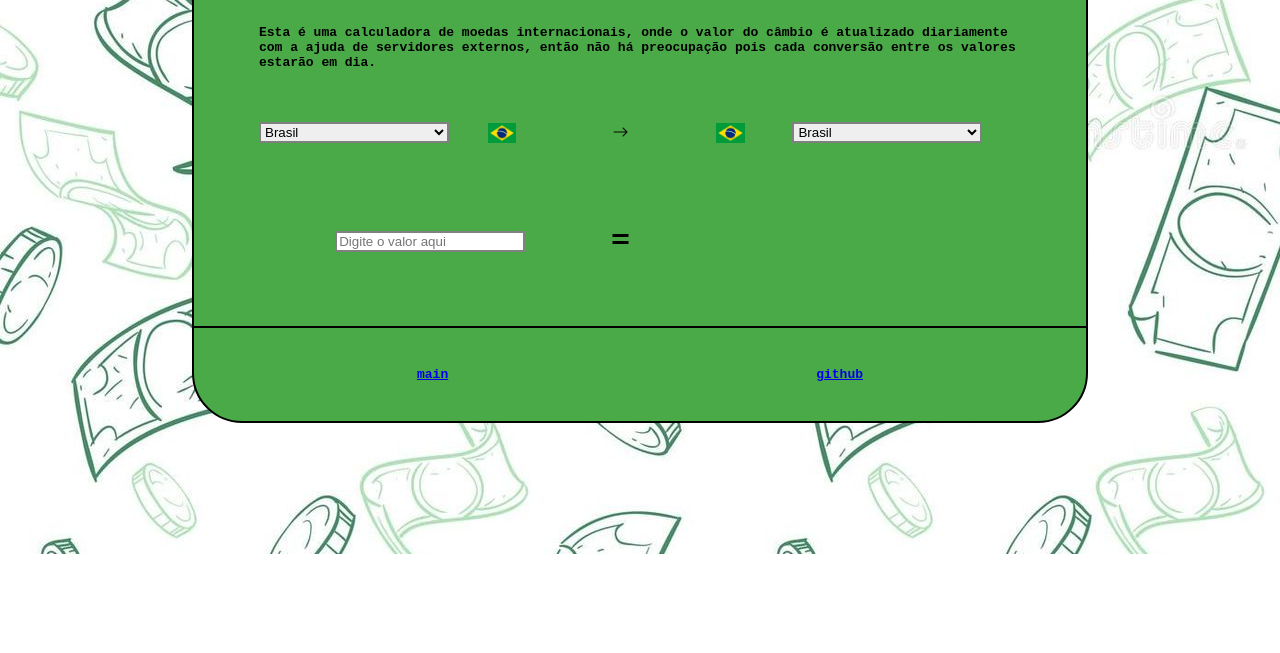
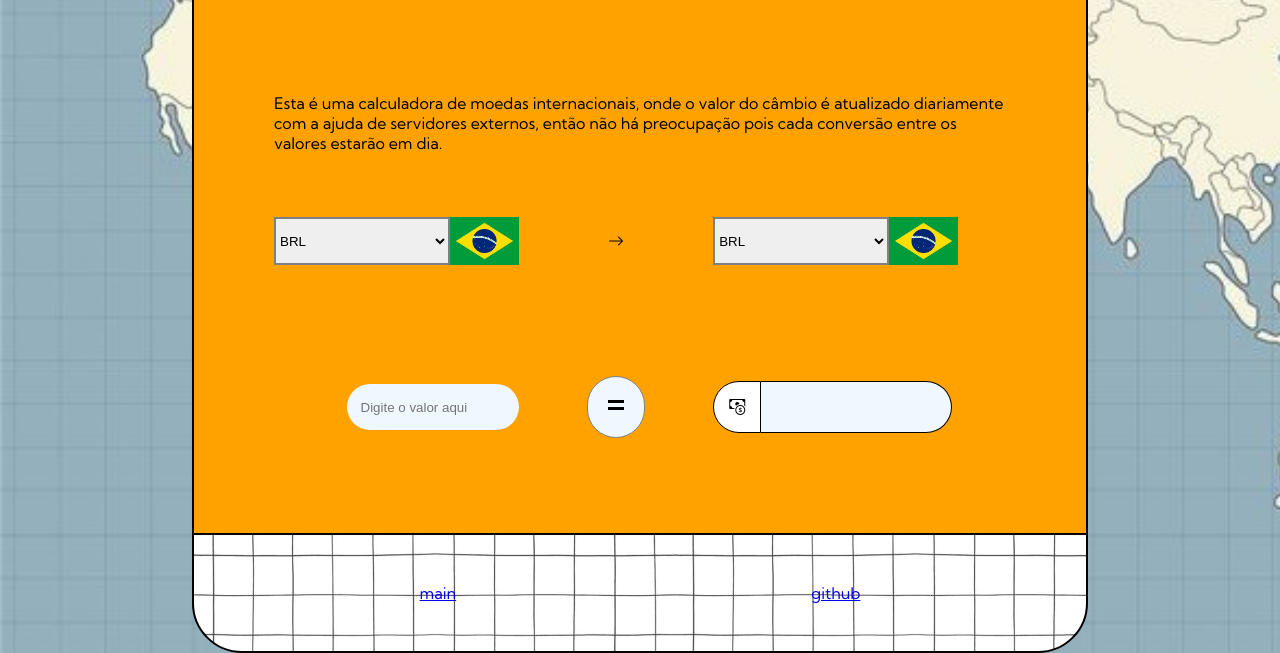
Before and after one commit to Devs097518/Coin_Conversor, a plain HTML site: page index.html in a window 1280 px wide. Shown: the part 246-899 px from the top of the page. Before the commit the page ends 800 px from the top, so only its background shows below. Drawn offline with nearby package versions, Linux system fonts and the light colour scheme; no server answers; a web font is replaced by a local one.

Commit message:
Atualizações
Fiz novas mudanças no design do site, ficou bem mais legal agora.

```diff
--- a/index.html
+++ b/index.html
@@ -1,12 +1,15 @@
 <!DOCTYPE html>
 <html lang="pt-br">
+
 <head>
     <meta charset="UTF-8">
     <meta name="viewport" content="width=device-width, initial-scale=1.0">
     <link rel="stylesheet" href="style.css">
-    <link rel="stylesheet" href="https://fonts.googleapis.com/css2?family=Material+Symbols+Outlined:opsz,wght,FILL,GRAD@24,400,0,0&icon_names=equal" />
+    <link rel="stylesheet"
+        href="https://fonts.googleapis.com/css2?family=Material+Symbols+Outlined:opsz,wght,FILL,GRAD@24,400,0,0&icon_names=equal" />
     <title>Coin Conversor</title>
 </head>
+
 <body>
     <div id="container">
         <div id="cabeca">
@@ -16,38 +19,53 @@
         </div>
         <div id="corpo">
             <p id="descricao">
-                Esta é uma calculadora de moedas internacionais, onde o valor do câmbio é atualizado diariamente com a ajuda de servidores externos, então não há preocupação pois cada conversão entre os valores estarão em dia.
+                Esta é uma calculadora de moedas internacionais, onde o valor do câmbio é atualizado diariamente com a
+                ajuda de servidores externos, então não há preocupação pois cada conversão entre os valores estarão em
+                dia.
             </p>
 
-            <img src="Brasil.png" alt="" id="bandeiraA" class="bandeiras">
-            <select type="number" id="a">
-                <option value="Brasil">Brasil</option>
-                <option value="Chile">Chile</option>
-                <option value="EUA">EUA</option>
-                <option value="Japao">Japão</option>
-                <option value="Euro">Euro</option>
-                <option value="Africa">Rand Sul-Africano</option>
-                <option value="China">Yuan Chinês</option>
-            </select>
+            <div id="grupo1" class="grupos">
+                <select type="number" id="a">
+                    <option value="Brasil">BRL</option>
+                    <option value="Chile">CHP</option>
+                    <option value="EUA">USD</option>
+                    <option value="Japao">JPY</option>
+                    <option value="Euro">EUR</option>
+                    <option value="Africa">ZAR</option>
+                    <option value="China">CNY</option>
+                </select>
+                <img src="Brasil.png" alt="" id="bandeiraA" class="bandeiras">
+
+            </div>
+
             <p id="seta"><i class="bi bi-arrow-right"></i></p>
 
-            <img src="Brasil.png" alt="" id="bandeiraB" class="bandeiras">
-            <select type="number" id="A">
-                <option value="Brasil">Brasil</option>
-                <option value="Chile">Chile</option>
-                <option value="EUA">EUA</option>
-                <option value="Japao">Japão</option>
-                <option value="Euro">Euro</option>
-                <option value="Africa">Rand Sul-Africano</option>
-                <option value="China">Yuan Chinês</option>
-            </select>
+
+            <div id="grupo2" class="grupos">
+                <select type="number" id="A">
+                    <option value="Brasil">BRL</option>
+                    <option value="Chile">CLP</option>
+                    <option value="EUA">USD</option>
+                    <option value="Japao">JPY</option>
+                    <option value="Euro">EUR</option>
+                    <option value="Africa">ZAR</option>
+                    <option value="China">CNY</option>
+                </select>
+                <img src="Brasil.png" alt="" id="bandeiraB" class="bandeiras">
+            </div>
+
 
             <input type="number" id="b" placeholder="Digite o valor aqui">
+
             <p id="setona"><span class="material-symbols-outlined igual">
-                equal
+                    equal
                 </span></p>
 
-            <p type="number" id="B"></p>
+                <div id="grupo4">
+                    <i class="bi bi-cash-coin moneyicon"></i>
+                  <p type="number" id="B"></p>
+                </div>
+
 
         </div>
 
@@ -58,4 +76,5 @@
     </div>
     <script src="script.js"></script>
 </body>
+
 </html>
--- a/style.css
+++ b/style.css
@@ -1,7 +1,9 @@
 @import url("https://cdn.jsdelivr.net/npm/bootstrap-icons@1.11.3/font/bootstrap-icons.min.css");
 
+@import url('https://fonts.googleapis.com/css2?family=Faculty+Glyphic&family=Hind+Mysuru:wght@300;400;500;600;700&family=Kumbh+Sans&family=Noto+Sans:ital,wght@0,100..900;1,100..900&family=Parkinsans:wght@300..800&family=Pixelify+Sans:wght@400..700&family=Quicksand:wght@300..700&family=Tiny5&family=Workbench&display=swap');
 
-@media(min-width:100px){
+
+@media(min-width:100px) {
     #container {
         display: grid;
         width: 100%;
@@ -9,11 +11,12 @@
 
         grid-template-rows: 4, auto;
         grid-template-columns: 12, auto;
-        font-family: monospace;
+        font-family: "Kumbh Sans", serif;
     }
+
 }
 
-@media(min-width:400px){
+@media(min-width:400px) {
     #container {
         display: grid;
         width: 70%;
@@ -21,24 +24,24 @@
 
         grid-template-rows: 4, auto;
         grid-template-columns: 12, auto;
-        font-family: monospace;
+        font-family: "Kumbh Sans", serif;
     }
+
+
 }
 
 body {
     margin: 0;
-
-  font-weight: 600;
-  font-style: normal;
-  background-image: url(money.jpg);
-  background-repeat: repeat;
+    background-image: url(worldmap2.jpg);
+    background-size: cover;
 }
 
 
 
 #cabeca {
     padding: 1em;
-    background-color: rgb(74, 170, 71);
+    background-image: url(textura1.jpg);
+    background-repeat: repeat;
     display: flex;
     align-items: center;
     justify-content: space-evenly;
@@ -64,7 +67,7 @@ body {
 
 #corpo {
     padding: 5em;
-    background-color: rgb(74, 170, 71);
+    background-color: rgb(255, 162, 0);
     grid-column: 1/12;
     grid-row: 2/3;
     border-left: 2px black solid;
@@ -83,8 +86,7 @@ body {
 }
 
 #a {
-    grid-column: 1/4;
-    grid-row: 2/3;
+    width: 20em;
     border: 2px solid gray;
 }
 
@@ -95,24 +97,91 @@ body {
 }
 
 #A {
-    grid-column: 8/11;
-    grid-row: 2/3;
+    width: 20em;
     border: 2px solid gray;
+}
+
+#bandeiraA {
+    height: 3em;
 }
 
 
 #b {
     grid-column: 2/5;
     grid-row: 4/5;
-    border: 2px solid gray;
-    max-height: 20px;
+    border: 0;
+    height: 20px;
+
+    background-color: aliceblue;
+    padding: 1em;
+    border-radius: 50px;
 }
 
-#B{
+#B {
     color: rgb(0, 0, 0);
     font-size: 20px;
     font-weight: 100;
     text-shadow: 4px 4px 1px rgba(255, 255, 255, 0.377);
+
+    background-color: aliceblue;
+    padding: 15px;
+    height: 20px;
+    min-width: 8em;
+
+    border-radius: 0 50px 50px 0;
+    border-top: black 1px solid;
+    border-bottom: black 1px solid;
+    border-right: black 1px solid;
+}
+
+#B {
+    color: rgb(0, 0, 0);
+    font-size: 20px;
+    font-weight: 100;
+    text-shadow: 4px 4px 1px rgba(255, 255, 255, 0.377);
+
+    background-color: aliceblue;
+    padding: 15px;
+    height: 20px;
+    min-width: 8em;
+
+    border-radius: 0 50px 50px 0;
+    border-top: black 1px solid;
+    border-bottom: black 1px solid;
+    border-right: black 1px solid;
+}
+
+#grupo4{
+    display: flex;
+    align-items: center;
+    grid-row: 4/5;
+    grid-column: 7/9;
+}
+
+.moneyicon{
+    padding: 15px;
+    height: 20px;
+    background-color: white;
+    border-radius: 50px 0 0 50px;
+    border: 1px black solid;
+}
+
+#bandeiraB {
+    height: 3em;
+}
+
+.grupos {
+    display: flex;
+}
+
+#grupo1 {
+    grid-column: 1/5;
+    grid-row: 2/3;
+}
+
+#grupo2 {
+    grid-column: 7/11;
+    grid-row: 2/3;
 }
 
 #setona {
@@ -120,6 +189,10 @@ body {
     grid-row: 4/5;
     margin: auto;
     transition: all 0.5s ease;
+    background-color: aliceblue;
+    padding: 1em;
+    border-radius: 50px;
+    border: gray 1px solid;
 }
 
 .igual {
@@ -148,6 +221,8 @@ body {
 #pe {
     padding: 3em;
     background-color: rgb(74, 170, 71);
+    background-image: url(textura1.jpg);
+    background-repeat: repeat;
 
     grid-column: 1/12;
     grid-row: 3/4;
```
Also changed, not shown: textura1.jpg (added), worldmap.jpg (added), worldmap2.jpg (added).
